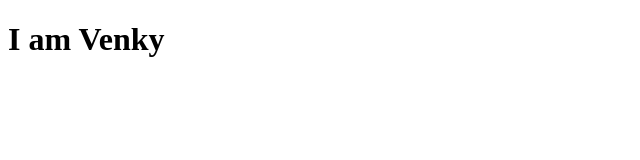
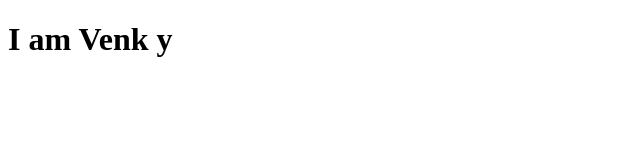
Before and after one commit to silence-venky/VR4, a plain HTML site: page index.html in a window 1280 px wide. Shown: the full height of the page, 0-640 px from the left. Drawn offline with Linux system fonts and the light colour scheme.

```diff
--- a/index.html
+++ b/index.html
@@ -6,6 +6,6 @@
     <title>Document</title>
 </head>
 <body>
-    <h1>I am Venky</h1>
+    <h1>I am Venk y</h1>
 </body>
 </html>
```
